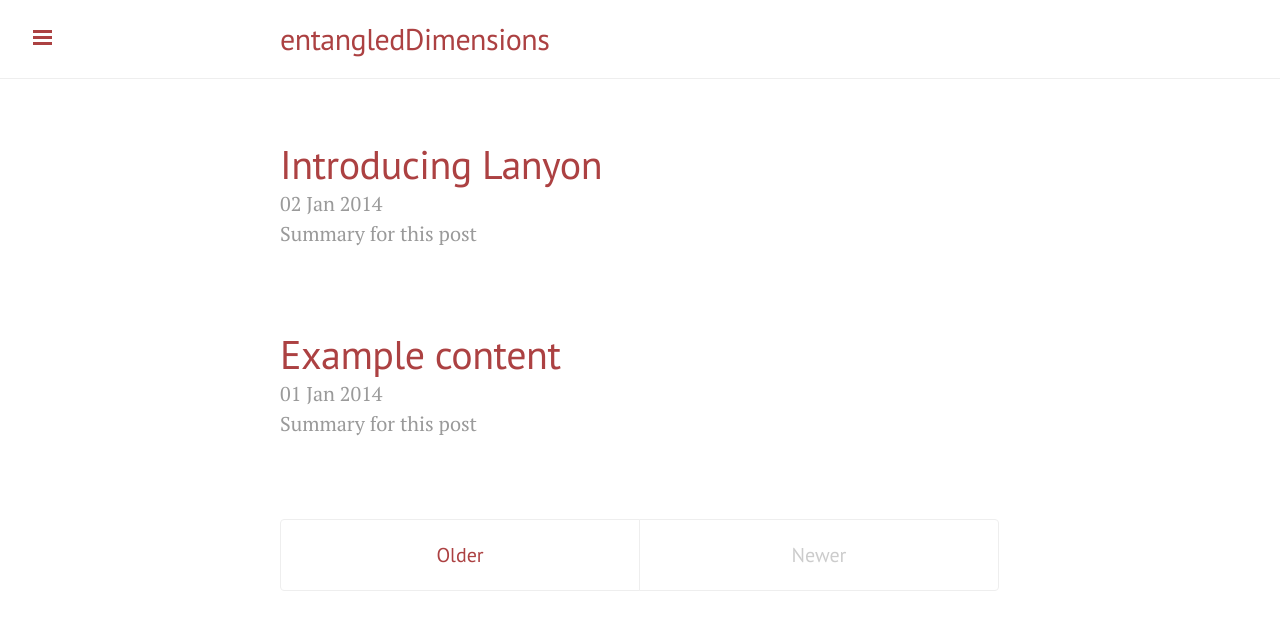
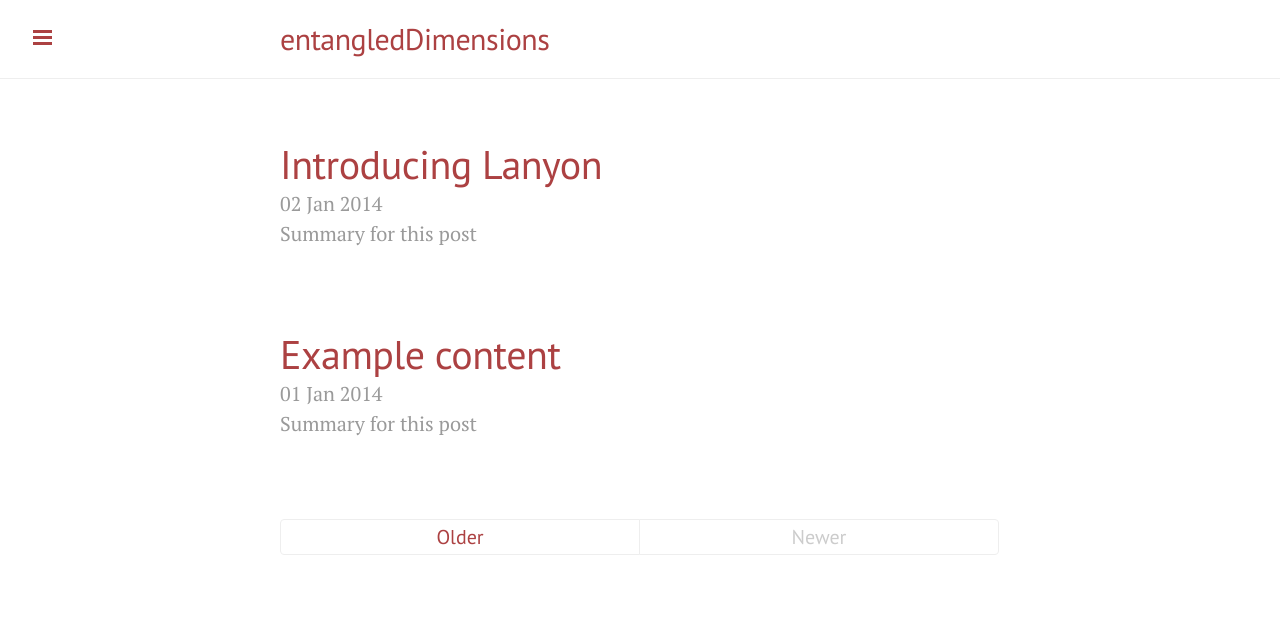
Before and after one commit to hmisra/hmisra.github, a Jekyll site: the page built from index.html, in a window 1280 px wide. Shown: the top 630 px of the page. Built offline with Jekyll 4.4.1, drawn with Linux system fonts in a browser that asks for light colours; the list of posts is cut into pages by our own code; comment, search, counter and statistics services are not loaded.

Commit message:
domain
domain and text change

```diff
--- a/CNAME
+++ b/CNAME
@@ -1 +1 @@
-hmisra.github.io
+www.entangleddimensions.com
--- a/_layouts/page.html
+++ b/_layouts/page.html
@@ -3,6 +3,6 @@
 ---
 
 <div class="page">
-  <h1 class="page-title">{{ page.title }}</h1>
+  <h2 class="page-title">{{ page.title }}</h2>
   {{ content }}
 </div>
--- a/public/css/lanyon.css
+++ b/public/css/lanyon.css
@@ -306,7 +306,14 @@
 .post-title,
 .post-title a {
   color: #303030;
+    text-decoration: none;
 }
+
+.post-title a:hover {
+  color: #303030;
+    text-decoration: none;
+}
+
 .page-title,
 .post-title {
   margin-top: 0;
@@ -365,7 +372,7 @@
 /* Pagination items can be `span`s or `a`s */
 .pagination-item {
   display: block;
-  padding: 1rem;
+  padding: 0.1rem;
   border: 1px solid #eee;
 }
 .pagination-item:first-child {
@@ -379,7 +386,7 @@
 
 @media (min-width: 30rem) {
   .pagination {
-    margin: 3rem 0;
+    margin: 0.1rem 0;
   }
   .pagination-item {
     float: left;
```
Also changed, not shown: _includes/disqus.html (deleted, +0 -12 lines), 9 other files.
